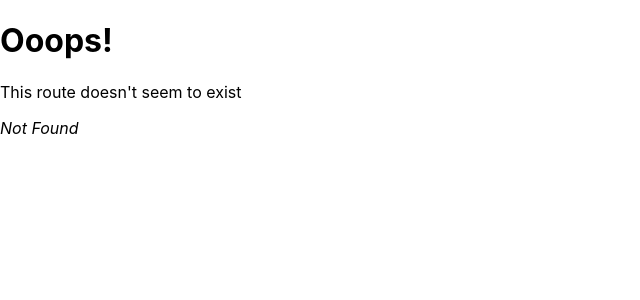
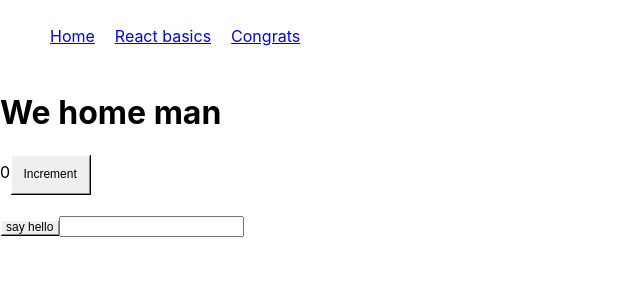
Before and after one commit to philippschwarzmueller/transcendence, a React (Create React App) app in the folder frontend/: page /home in a window 1280 px wide. Before the commit this address had no page. Shown: the top 300 px of the page, without its empty margins (0-640 px from the left). Built offline with nearby package versions, Linux system fonts and the light colour scheme; no server answers.

Commit message:
add home route

```diff
--- a/frontend/src/index.tsx
+++ b/frontend/src/index.tsx
@@ -3,6 +3,7 @@ import ReactDOM from "react-dom/client";
 import { createBrowserRouter, RouterProvider } from "react-router-dom";
 import "./index.css";
 import Root from "./routes/root";
+import Home from "./routes/Home";
 import App from "./App";
 import ErrorPage from "./routes/error-page";
 
@@ -12,6 +13,10 @@ const router = createBrowserRouter([
     element: <Root />,
     errorElement: <ErrorPage />,
     children: [
+      {
+        path: "/home",
+        element: <Home />,
+      },
       {
         path: "/react-basics",
         element: <App />,
--- /dev/null
+++ b/frontend/src/routes/Home.tsx
@@ -0,0 +1,38 @@
+import React from "react";
+import { useState, useEffect } from "react";
+import Button from "../components/button";
+
+const Home: React.FC = () => {
+  let [counter, setCounter] = useState(0);
+  let [welcomeMessage, setWelcomeMessage] = useState("");
+  let [name, setName] = useState("");
+  useEffect(() => {
+    fetch(`http://localhost:4000/hello/${name}`)
+      .then((res) => res.text())
+      .then((text) => setWelcomeMessage(text));
+  }, [name]);
+  return (
+    <>
+      <h1>We home man</h1>
+      <div>
+        <span>{counter}</span>
+        <Button
+          style={{ height: 40, width: 80 }}
+          onClick={() => setCounter(counter + 1)}
+        >
+          Increment
+        </Button>
+        <h1>{welcomeMessage}</h1>
+        <Button onClick={() => window.alert("hello")}>say hello</Button>
+        <input
+          value={name}
+          onChange={(event: React.ChangeEvent<HTMLInputElement>) => {
+            setName(event.target.value);
+          }}
+        ></input>
+      </div>
+    </>
+  );
+};
+
+export default Home;
--- a/frontend/src/routes/root.tsx
+++ b/frontend/src/routes/root.tsx
@@ -7,7 +7,10 @@ const Root: React.FC = () => {
       <nav style={{ width: "100%" }}>
         <ul style={{ listStyle: "none", display: "inline-flex" }}>
           <li style={{ padding: 10 }}>
-            <Link to={"/react-basics"}>Home</Link>
+            <Link to={"/home"}>Home</Link>
+          </li>
+          <li style={{ padding: 10 }}>
+            <Link to={"/react-basics"}>React basics</Link>
           </li>
           <li style={{ padding: 10 }}>
             <Link to={"/congrats"}>Congrats</Link>
```
